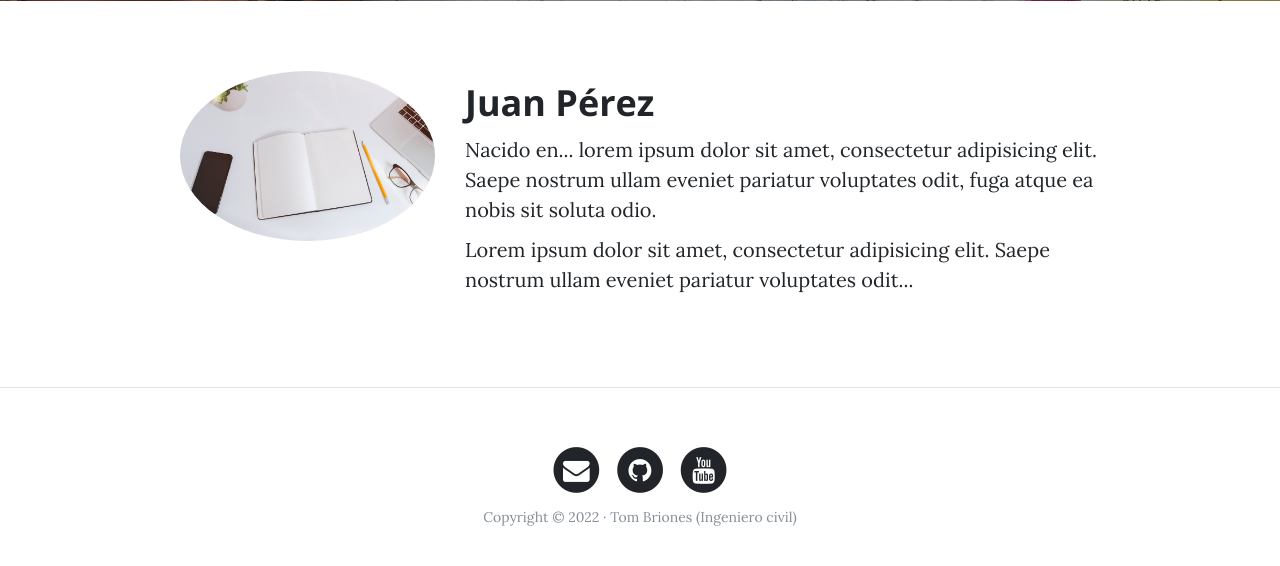
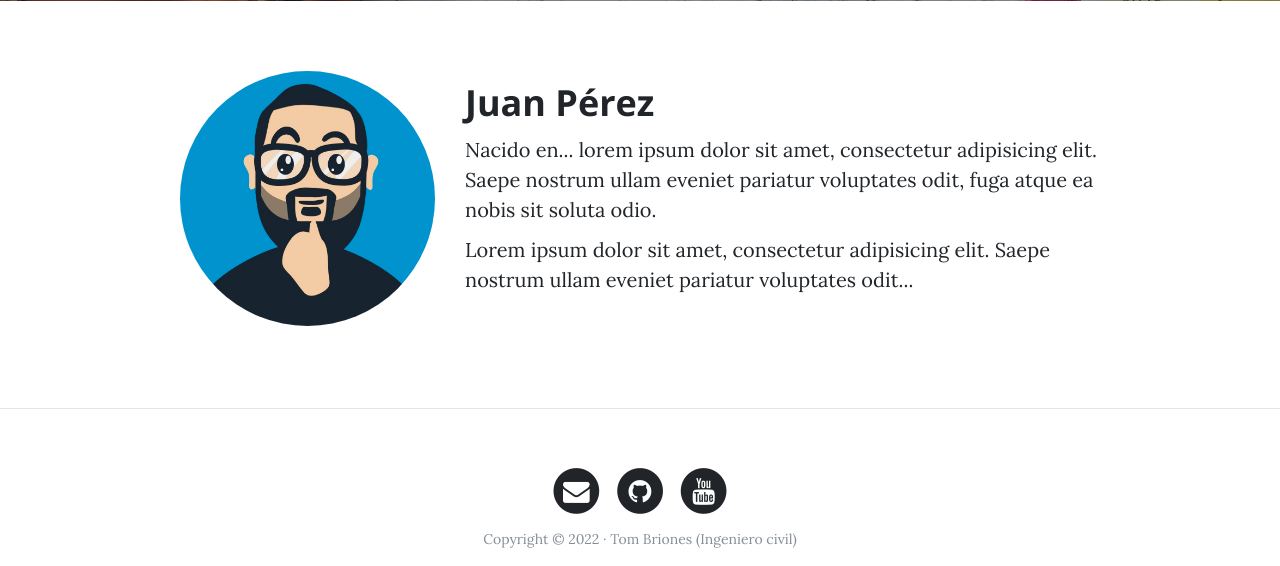
Before and after one commit to tomasbriones/webPersonal, a Django app: page /about/ in a window 1280 px wide. Shown: the part 531-1097 px from the top of the page. Before the commit the page ends 1057 px from the top, so only its background shows below. Run offline with Django 4.2, Linux system fonts and the light colour scheme; some libraries are stand-ins or nearby versions.

Commit message:
fix about image

```diff
--- a/webPersonal/core/templates/core/about.html
+++ b/webPersonal/core/templates/core/about.html
@@ -15,7 +15,7 @@
     <div class="container">
         <div class="row">
           <div class="col-lg-3 col-md-4 offset-lg-1">
-            <img class="img-fluid avatar" src="{% static 'core/img/portfolio-bg.jpg' %}" alt="">
+            <img class="img-fluid avatar" src="{% static 'core/img/avatar.jpg' %}" alt="">
           </div>
           <div class="col-lg-7 col-md-8">
             <h2 class="section-heading">Juan Pérez</h2>
```
